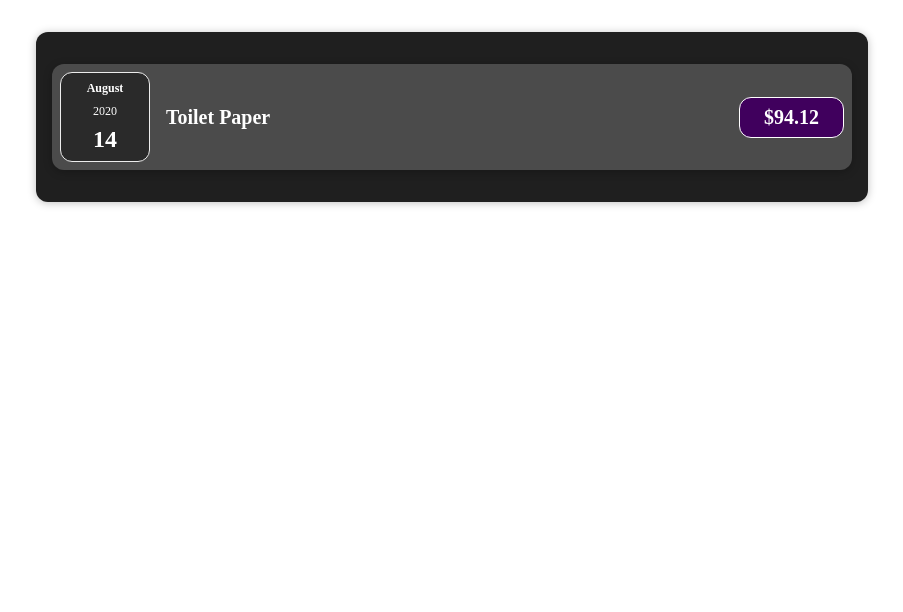
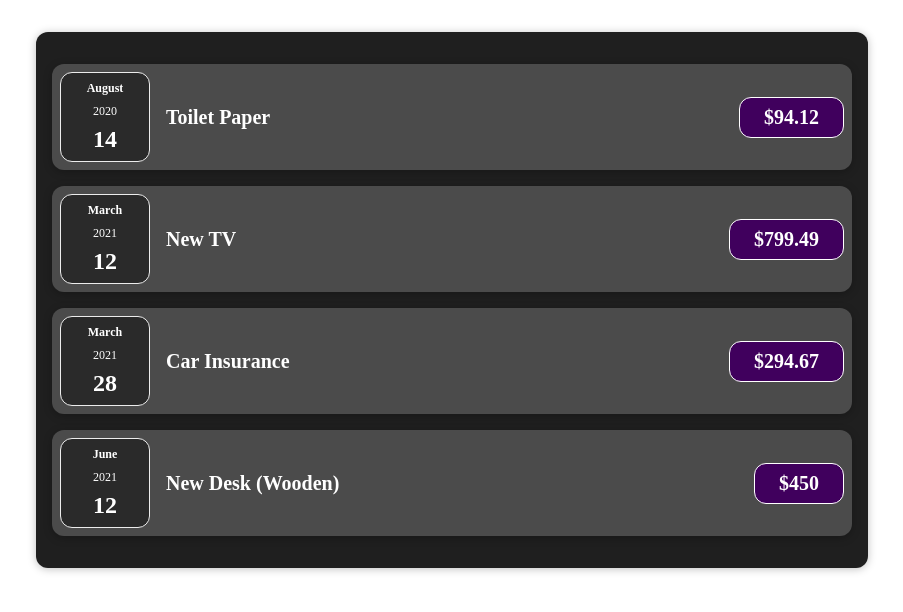
Before and after one commit to hassanShakur/reacting, a React (Create React App) app in the folder myapp/: page / in a window 1280 px wide. Shown: the top 612 px of the page, without its empty margins (188-1091 px from the left). Built offline with nearby package versions, Linux system fonts and the light colour scheme.

Commit message:
Single expense

```diff
--- a/myapp/src/App.js
+++ b/myapp/src/App.js
@@ -27,7 +27,7 @@ function App() {
 
   return (
     <div>
-      <Expenses items={expenses}/>
+      <Expenses data={expenses}/>
     </div>
   );
 }
--- a/myapp/src/components/ExpenseDate.js
+++ b/myapp/src/components/ExpenseDate.js
@@ -1,11 +1,11 @@
 import React from 'react';
 
 const ExpenseDate = (props) => {
-  const month = props.items[0].date.toLocaleString('en-US', {
+  const month = props.data.date.toLocaleString('en-US', {
     month: 'long',
   });
-  const day = props.items[0].date.toLocaleString('en-US', { day: '2-digit' });
-  const year = props.items[0].date.getFullYear();
+  const day = props.data.date.toLocaleString('en-US', { day: '2-digit' });
+  const year = props.data.date.getFullYear();
   return (
     <div className='expense-date'>
       <div className='expense-date__month'>{month}</div>
--- a/myapp/src/components/Expenses.js
+++ b/myapp/src/components/Expenses.js
@@ -1,16 +1,13 @@
 import React from 'react';
-import ExpenseDate from './ExpenseDate';
+import SingleExpense from './SingleExpense';
 
-const Expenses = (props) => {
+const Expenses = ({data}) => {
   return (
     <div className='expenses'>
-      <div className='expense-item'>
-        <ExpenseDate items={props.items}/>
-        <div className='expense-item__description'>
-          <h2>{props.items[0].title}</h2>
-          <div className='expense-item__price'>${props.items[0].amount}</div>
-        </div>
-      </div>
+      <SingleExpense data={data[0]}/>
+      <SingleExpense data={data[1]}/>
+      <SingleExpense data={data[2]}/>
+      <SingleExpense data={data[3]}/>
     </div>
   );
 };
--- /dev/null
+++ b/myapp/src/components/SingleExpense.js
@@ -0,0 +1,17 @@
+import React from 'react';
+import ExpenseDate from './ExpenseDate';
+
+
+const SingleExpense = (props) => {
+  return (
+    <div className='expense-item'>
+      <ExpenseDate data={props.data} />
+      <div className='expense-item__description'>
+        <h2>{props.data.title}</h2>
+        <div className='expense-item__price'>${props.data.amount}</div>
+      </div>
+    </div>
+  );
+};
+
+export default SingleExpense;
```
